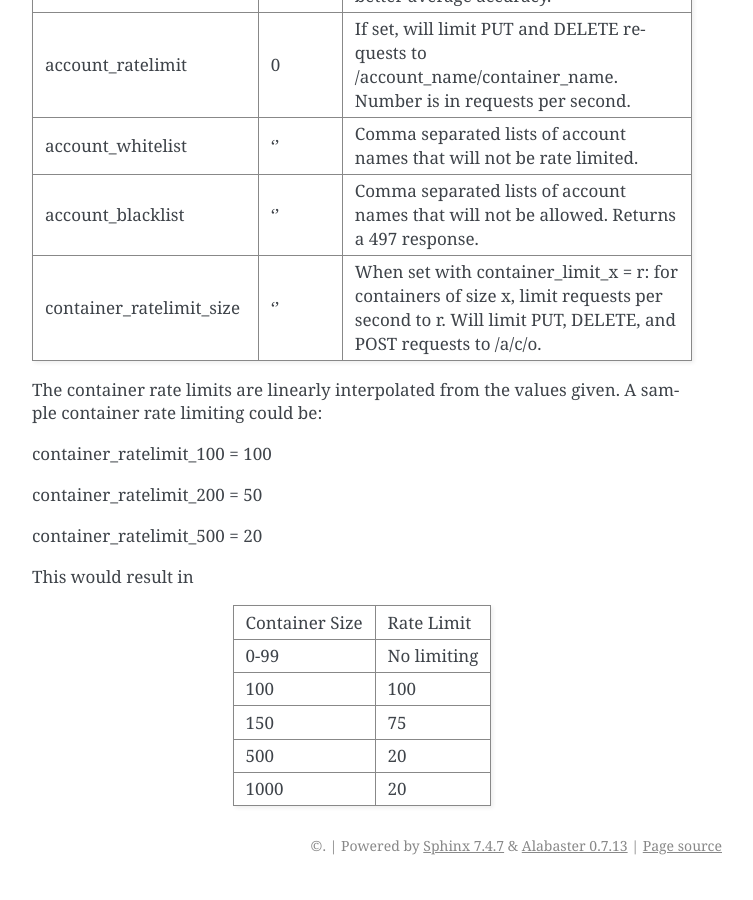
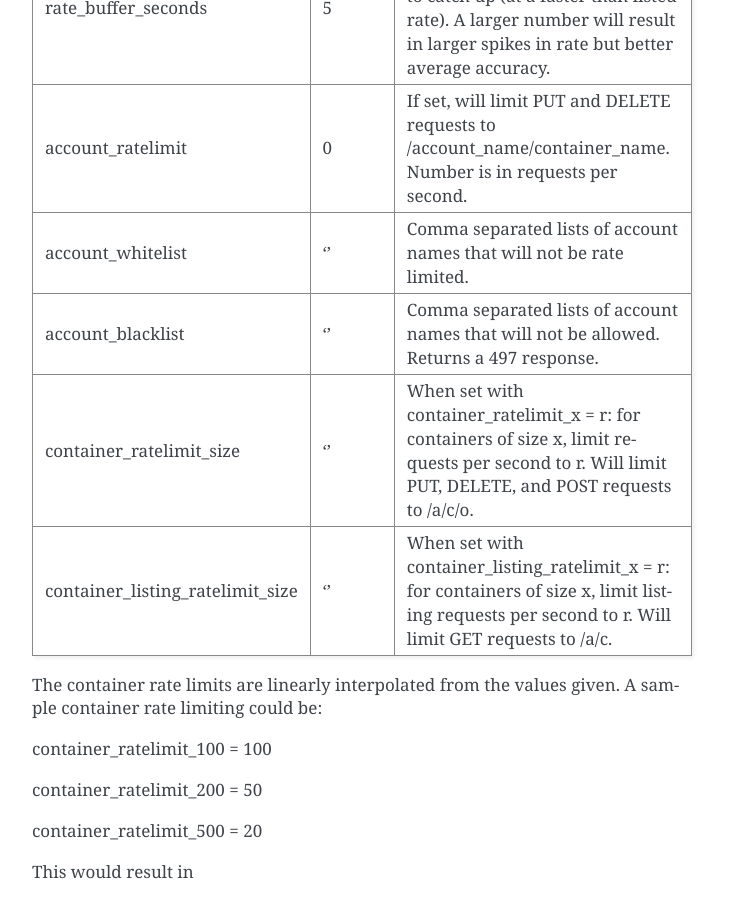
Before and after one commit to dmgerman/swift-token, a Sphinx documentation site: the page built from doc/source/ratelimit.rst, in a window 1280 px wide and 900 px high, scrolled down 863 px. Shown: the whole window, without its empty margins (388-1141 px from the left). Built offline with Sphinx 7.4.7, drawn with Linux system fonts in a browser that asks for light colours; pages that are not in the unit, such as notebooks, are missing from menus; the version number could not be read and is left out.

Commit message:
Added container listing ratelimiting
Change-Id: If4e9cfe4e4c743de1f39704acf849164cf3f0bd0

```diff
--- a/doc/source/ratelimit.rst
+++ b/doc/source/ratelimit.rst
@@ -15,38 +15,49 @@ Configuration
 All configuration is optional.  If no account or container limits are provided
 there will be no rate limiting.  Configuration available:
 
-======================== =========  ===========================================
-Option                   Default     Description
------------------------- ---------  -------------------------------------------
-clock_accuracy           1000       Represents how accurate the proxy servers'
-                                    system clocks are with each other. 1000
-                                    means that all the proxies' clock are
-                                    accurate to each other within 1
-                                    millisecond.  No ratelimit should be
-                                    higher than the clock accuracy.
-max_sleep_time_seconds   60         App will immediately return a 498 response
-                                    if the necessary sleep time ever exceeds
-                                    the given max_sleep_time_seconds.
-log_sleep_time_seconds   0          To allow visibility into rate limiting set
-                                    this value > 0 and all sleeps greater than
-                                    the number will be logged.
-rate_buffer_seconds      5          Number of seconds the rate counter can
-                                    drop and be allowed to catch up (at a
-                                    faster than listed rate). A larger number
-                                    will result in larger spikes in rate but
-                                    better average accuracy.
-account_ratelimit        0          If set, will limit PUT and DELETE requests
-                                    to /account_name/container_name.
-                                    Number is in requests per second.
-account_whitelist        ''         Comma separated lists of account names that
-                                    will not be rate limited.
-account_blacklist        ''         Comma separated lists of account names that
-                                    will not be allowed. Returns a 497 response.
-container_ratelimit_size ''         When set with container_limit_x = r:
-                                    for containers of size x, limit requests
-                                    per second to r.  Will limit PUT, DELETE,
-                                    and POST requests to /a/c/o.
-======================== =========  ===========================================
+================================ ======= ======================================
+Option                           Default Description
+-------------------------------- ------- --------------------------------------
+clock_accuracy                   1000    Represents how accurate the proxy
+                                         servers' system clocks are with each
+                                         other. 1000 means that all the
+                                         proxies' clock are accurate to each
+                                         other within 1 millisecond. No
+                                         ratelimit should be higher than the
+                                         clock accuracy.
+max_sleep_time_seconds           60      App will immediately return a 498
+                                         response if the necessary sleep time
+                                         ever exceeds the given
+                                         max_sleep_time_seconds.
+log_sleep_time_seconds           0       To allow visibility into rate limiting
+                                         set this value > 0 and all sleeps
+                                         greater than the number will be
+                                         logged.
+rate_buffer_seconds              5       Number of seconds the rate counter can
+                                         drop and be allowed to catch up (at a
+                                         faster than listed rate). A larger
+                                         number will result in larger spikes in
+                                         rate but better average accuracy.
+account_ratelimit                0       If set, will limit PUT and DELETE
+                                         requests to
+                                         /account_name/container_name. Number
+                                         is in requests per second.
+account_whitelist                ''      Comma separated lists of account names
+                                         that will not be rate limited.
+account_blacklist                ''      Comma separated lists of account names
+                                         that will not be allowed. Returns a
+                                         497 response.
+container_ratelimit_size         ''      When set with container_ratelimit_x =
+                                         r: for containers of size x, limit
+                                         requests per second to r. Will limit
+                                         PUT, DELETE, and POST requests to
+                                         /a/c/o.
+container_listing_ratelimit_size ''      When set with
+                                         container_listing_ratelimit_x = r: for
+                                         containers of size x, limit listing
+                                         requests per second to r. Will limit
+                                         GET requests to /a/c.
+================================ ======= ======================================
 
 The container rate limits are linearly interpolated from the values given.  A
 sample container rate limiting could be:
```
Also changed, not shown: 3 other files.
